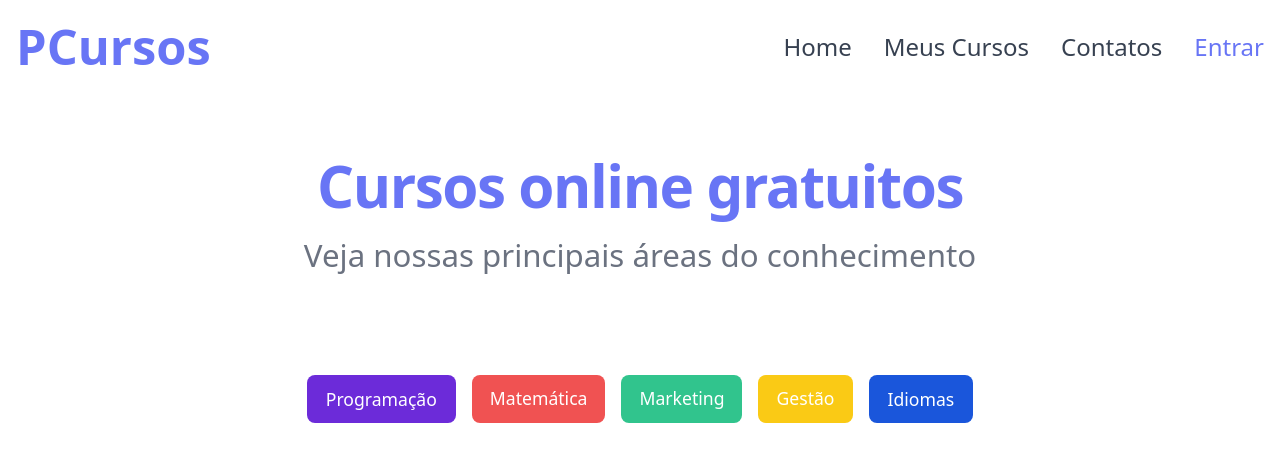
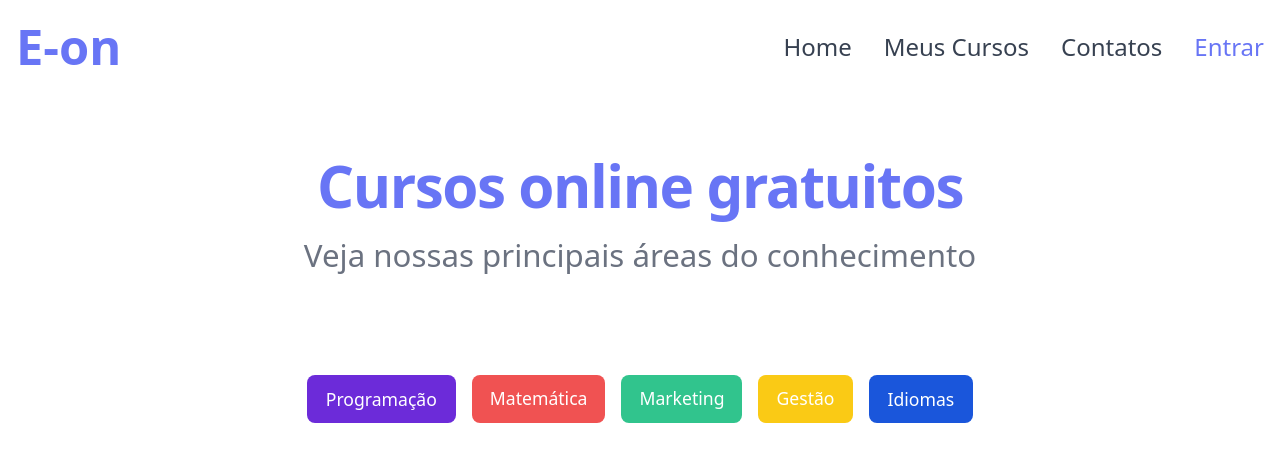
Before and after one commit to tunim73/frontend_from_api-php-puro, a React (Vite) app: page / in a window 1280 px wide. Shown: the top 462 px of the page. Built offline with nearby package versions, Linux system fonts and the light colour scheme; no server answers.

Commit message:
update navbar

```diff
--- a/src/components/NavBar/index.tsx
+++ b/src/components/NavBar/index.tsx
@@ -31,7 +31,7 @@
     <Navbar fluid rounded>
       <NavLink to="/">
         <span className="self-center whitespace-nowrap text-3xl font-semibold dark:text-white text-indigo-500">
-          PCursos
+          E-on
         </span>
       </NavLink>
       <Navbar.Toggle />
```
